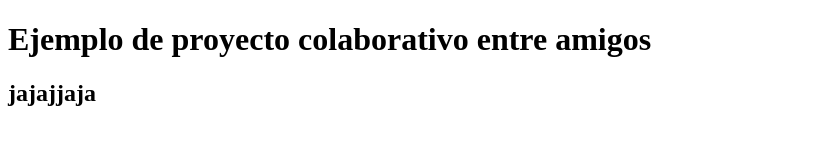
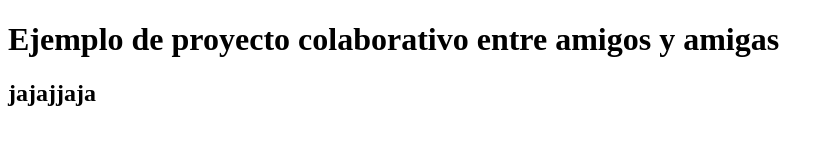
Before and after one commit to doblep97/proyecto2, a plain HTML site: page index.html in a window 1280 px wide. Shown: the whole page, without its empty margins (0-835 px from the left). Drawn offline with Linux system fonts and the light colour scheme.

Commit message:
Update index.html

```diff
--- a/index.html
+++ b/index.html
@@ -7,7 +7,7 @@
 </head>
 <body>
     <header></header>
-    <h1>Ejemplo de proyecto colaborativo entre amigos</h1>
+    <h1>Ejemplo de proyecto colaborativo entre amigos y amigas</h1>
     <h2>jajajjaja</h2>
 </body>
 </html>
```
